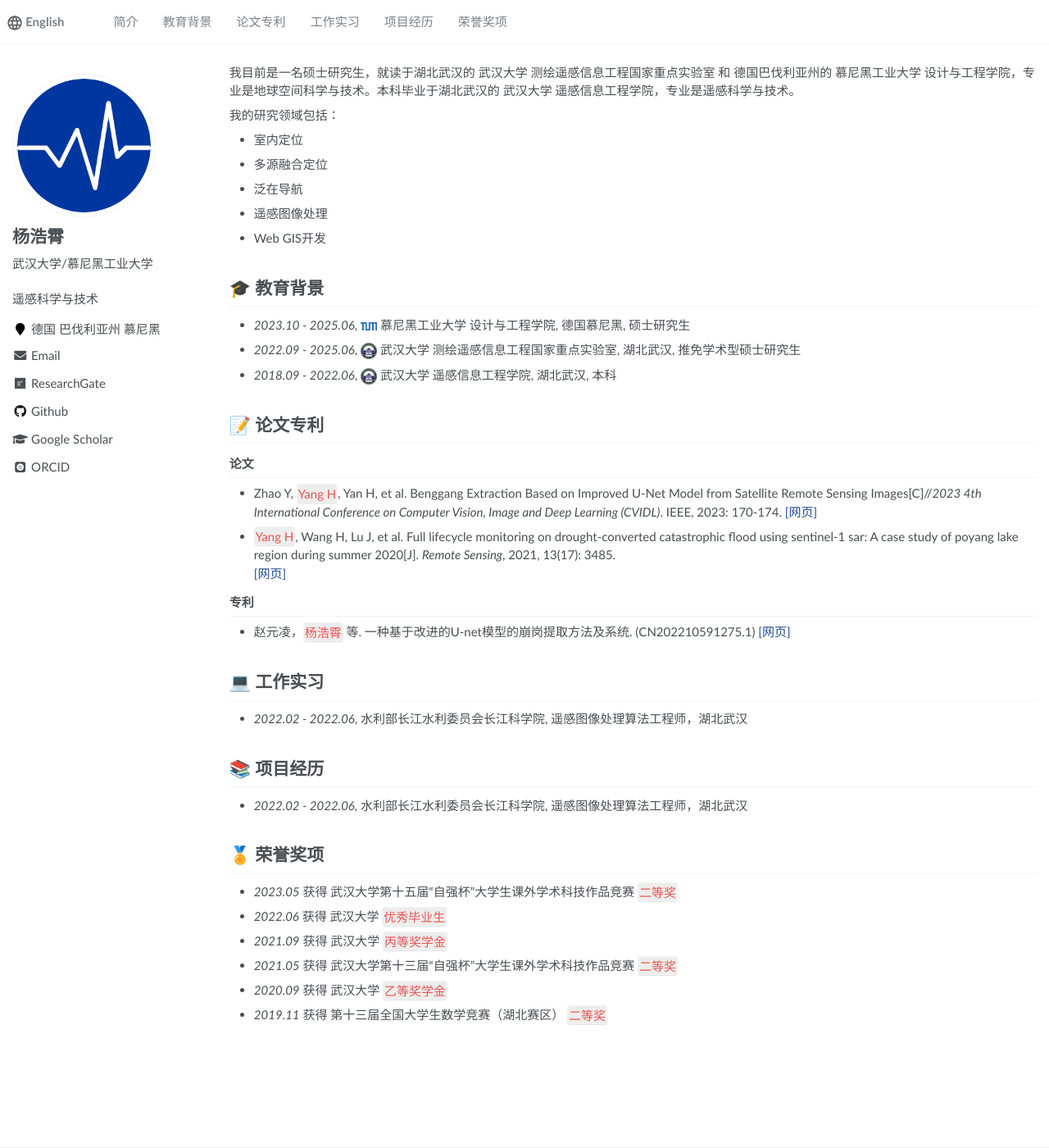
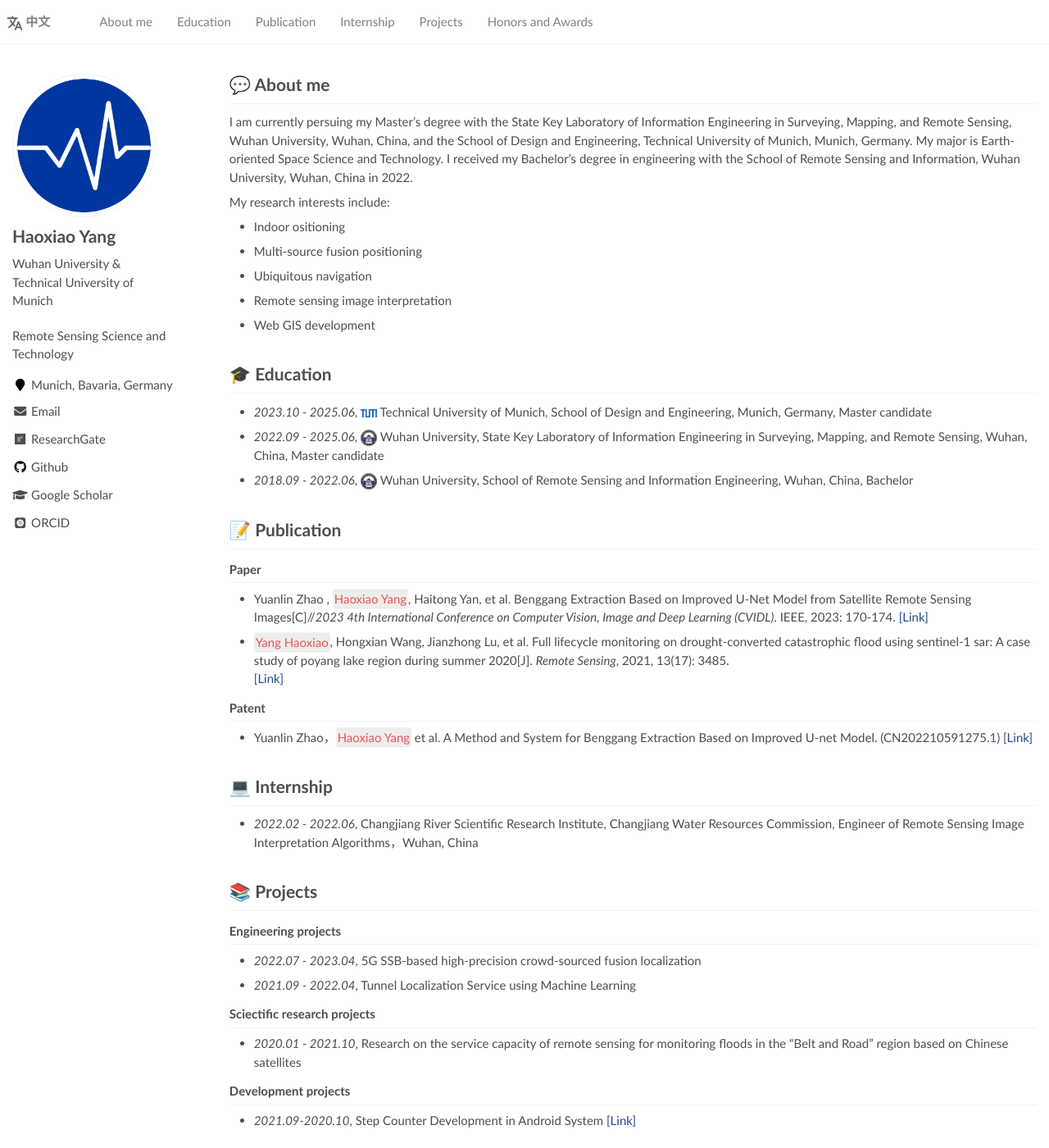
Before and after one commit to GreatBruceYoung/greatbruceyoung.github.io, a Jekyll site: the page built from _pages/about.md, in a window 1280 px wide and 1400 px high. Shown: the whole window at 82% size. Built offline with Jekyll 4.4.1, drawn with Linux system fonts in a browser that asks for light colours; some web fonts are replaced; some of the changed text lies outside the part shown.

```diff
--- a/_config.yml
+++ b/_config.yml
@@ -6,8 +6,8 @@
 # `jekyll serve`. If you change this file, please restart the server process.
 
 # Site Settings
-title                    : "杨浩霄"
-description              : "遥感科学与技术"
+title                    : "Haoxiao Yang"
+description              : "Remote Sensing Science and Technology"
 repository               : "GreatBruceYoung/greatbruceyoung.github.io"
 google_scholar_stats_use_cdn : false
 
@@ -21,10 +21,10 @@ baidu_site_verification  :  # get baidu_site_verification from https://ziyuan.ba
 
 # Site Author
 author:
-  name             : "杨浩霄"
+  name             : "Haoxiao Yang"
   avatar           : "images/android-chrome-512x512.png"
-  bio              : "武汉大学/慕尼黑工业大学"
-  location         : "德国 巴伐利亚州 慕尼黑"
+  bio              : "Wuhan University & Technical University of Munich"
+  location         : "Munich, Bavaria, Germany"
   employer         : #"None"
   pubmed           :
   googlescholar    : "https://scholar.google.com/citations?user=bsoUm7sAAAAJ"
--- a/_data/navigation.yml
+++ b/_data/navigation.yml
@@ -1,19 +1,19 @@
 # main links links
 main:
-  - title: "简介"
-    url: "/zh-cn/#about-me"
+  - title: "About me"
+    url: "/#about-me"
 
-  - title: "教育背景"
-    url: "/zh-cn/#-xl"
+  - title: "Education"
+    url: "/#-xl"
 
-  - title: "论文专利"
-    url: "/zh-cn/#-lwzl"
+  - title: "Publication"
+    url: "/#-lwzl"
 
-  - title: "工作实习"
-    url: "/zh-cn/#-gzsx"
+  - title: "Internship"
+    url: "/#-gzsx"
 
-  - title: "项目经历"
-    url: "/zh-cn/#-xmjl"
+  - title: "Projects"
+    url: "/#-xmjl"
 
-  - title: "荣誉奖项"
-    url: "/zh-cn/#-ryjx"
+  - title: "Honors and Awards"
+    url: "/#-ryjx"
--- a/_includes/masthead.html
+++ b/_includes/masthead.html
@@ -6,7 +6,7 @@
         <ul class="visible-links">
           <li class="masthead__menu-item masthead__menu-item--lg masthead__menu-home-item">
             <a href="https://greatbruceyoung.github.io" target="_self">
-              <img class="svg" src="/images/en.svg" width="20pt"> English</a>
+              <img class="svg" src="/images/cn.svg" width="20pt"> 中文</a>
           </li>
           {% for link in site.data.navigation.main %}
             <li class="masthead__menu-item"><a href="{{ domain }}{{ link.url }}">{{ link.title }}</a></li>
--- a/_pages/about.md
+++ b/_pages/about.md
@@ -17,54 +17,69 @@ redirect_from:
 
 <span class='anchor' id='about-me'></span>
 
-我目前是一名硕士研究生，就读于湖北武汉的 武汉大学 测绘遥感信息工程国家重点实验室 和 德国巴伐利亚州的 慕尼黑工业大学 设计与工程学院，专业是地球空间科学与技术。本科毕业于湖北武汉的 武汉大学 遥感信息工程学院，专业是遥感科学与技术。
+# 💬 About me
 
-我的研究领域包括：
-- 室内定位
-- 多源融合定位
-- 泛在导航
-- 遥感图像处理
-- Web GIS开发
+I am currently persuing my Master's degree with the State Key Laboratory of Information Engineering in Surveying, Mapping, and Remote Sensing, Wuhan University, Wuhan, China, and the School of Design and Engineering, Technical University of Munich, Munich, Germany. My major is Earth-oriented Space Science and Technology. I received my Bachelor's degree in engineering with the School of Remote Sensing and Information, Wuhan University, Wuhan, China in 2022.
+
+My research interests include:
+- Indoor ositioning
+- Multi-source fusion positioning
+- Ubiquitous navigation
+- Remote sensing image interpretation
+- Web GIS development
 
 <span class='anchor' id='-xl'></span>
 
-# 🎓 教育背景
-- *2023.10 - 2025.06*, <a href="https://www.tum.de/"><img class="svg" src="/images/Technical_University_of_Munich_Logo.png" width="20pt"></a> 慕尼黑工业大学 设计与工程学院, 德国慕尼黑, 硕士研究生
-- *2022.09 - 2025.06*, <a href="https://www.whu.edu.cn/"><img class="svg" src="/images/Wuhan_University_Logo.png" width="20pt"></a> 武汉大学 测绘遥感信息工程国家重点实验室, 湖北武汉, 推免学术型硕士研究生
-- *2018.09 - 2022.06*, <a href="https://www.whu.edu.cn/"><img class="svg" src="/images/Wuhan_University_Logo.png" width="20pt"></a> 武汉大学 遥感信息工程学院, 湖北武汉, 本科
+# 🎓 Education
+- *2023.10 - 2025.06*, <a href="https://www.tum.de/"><img class="svg" src="/images/Technical_University_of_Munich_Logo.png" width="20pt"></a> Technical University of Munich, School of Design and Engineering, Munich, Germany, Master candidate
+- *2022.09 - 2025.06*, <a href="https://www.whu.edu.cn/"><img class="svg" src="/images/Wuhan_University_Logo.png" width="20pt"></a> Wuhan University, State Key Laboratory of Information Engineering in Surveying, Mapping, and Remote Sensing, Wuhan, China, Master candidate
+- *2018.09 - 2022.06*, <a href="https://www.whu.edu.cn/"><img class="svg" src="/images/Wuhan_University_Logo.png" width="20pt"></a> Wuhan University, School of Remote Sensing and Information Engineering, Wuhan, China, Bachelor
 
 <span class='anchor' id='-lwzl'></span>
 
-# 📝 论文专利
-### 论文
+# 📝 Publication
+### Paper
 ---
-- Zhao Y, `Yang H`, Yan H, et al. Benggang Extraction Based on Improved U-Net Model from Satellite Remote Sensing Images[C]//*2023 4th International Conference on Computer Vision, Image and Deep Learning (CVIDL)*. IEEE, 2023: 170-174.
-[[网页]](https://ieeexplore.ieee.org/abstract/document/10167177)
+- Yuanlin Zhao , `Haoxiao Yang`, Haitong Yan, et al. Benggang Extraction Based on Improved U-Net Model from Satellite Remote Sensing Images[C]//*2023 4th International Conference on Computer Vision, Image and Deep Learning (CVIDL)*. IEEE, 2023: 170-174.
+[[Link]](https://ieeexplore.ieee.org/abstract/document/10167177)
 
-- `Yang H`, Wang H, Lu J, et al. Full lifecycle monitoring on drought-converted catastrophic flood using sentinel-1 sar: A case study of poyang lake region during summer 2020[J]. *Remote Sensing*, 2021, 13(17): 3485.
-[[网页]](https://www.mdpi.com/2072-4292/13/17/3485)
+- `Yang Haoxiao`, Hongxian Wang, Jianzhong Lu, et al. Full lifecycle monitoring on drought-converted catastrophic flood using sentinel-1 sar: A case study of poyang lake region during summer 2020[J]. *Remote Sensing*, 2021, 13(17): 3485.
+[[Link]](https://www.mdpi.com/2072-4292/13/17/3485)
 
-### 专利
+### Patent
 ---
-- 赵元凌，`杨浩霄` 等. 一种基于改进的U-net模型的崩岗提取方法及系统. (CN202210591275.1)
-[[网页]](https://www.drugfuture.com/cnpat/cn_patent.asp)
+- Yuanlin Zhao，`Haoxiao Yang` et al. A Method and System for Benggang Extraction Based on Improved U-net Model. (CN202210591275.1)
+[[Link]](https://www.drugfuture.com/cnpat/cn_patent.asp)
 
 <span class='anchor' id='-gzsx'></span>
 
-# 💻 工作实习
-- *2022.02 - 2022.06*, 水利部长江水利委员会长江科学院, 遥感图像处理算法工程师，湖北武汉
+# 💻 Internship
+- *2022.02 - 2022.06*, Changjiang River Scientific Research Institute, Changjiang Water Resources Commission, Engineer of Remote Sensing Image Interpretation Algorithms，Wuhan, China
 
 <span class='anchor' id='-xmjl'></span>
 
-# 📚 项目经历
-- *2022.02 - 2022.06*, 水利部长江水利委员会长江科学院, 遥感图像处理算法工程师，湖北武汉
+# 📚 Projects
+
+### Engineering projects
+---
+- *2022.07 - 2023.04*, 5G SSB-based high-precision crowd-sourced fusion localization
+- *2021.09 - 2022.04*, Tunnel Localization Service using Machine Learning
+
+### Sciectific research projects
+---
+- *2020.01 - 2021.10*, Research on the service capacity of remote sensing for monitoring floods in the "Belt and Road" region based on Chinese satellites
+
+### Development projects
+---
+- *2021.09-2020.10*, Step Counter Development in Android System
+[[Link]](https://github.com/GreatBruceYoung/Step-Counter)
 
 <span class='anchor' id='-ryjx'></span>
 
-# 🏅 荣誉奖项
-- *2023.05* 获得 武汉大学第十五届“自强杯”大学生课外学术科技作品竞赛 `二等奖`
-- *2022.06* 获得 武汉大学 `优秀毕业生`
-- *2021.09* 获得 武汉大学 `丙等奖学金`
-- *2021.05* 获得 武汉大学第十三届“自强杯”大学生课外学术科技作品竞赛 `二等奖`
-- *2020.09* 获得 武汉大学 `乙等奖学金`
-- *2019.11* 获得 第十三届全国大学生数学竞赛（湖北赛区） `二等奖`
+# 🏅 Honors and Awards
+- *2023.05*  `Second Prize` in the Fifteenth "Self-improvement Cup" Extracurricular Academic and Technological Works Competition for Undergraduates, Wuhan University
+- *2022.06* `Outstanding Graduate` of Wuhan University
+- *2021.09* `Third Scholarship` of Wuhan University
+- *2021.05* `Second Prize` in the Thirteenth "Self-improvement Cup" Extracurricular Academic and Technological Works Competition for Undergraduates, Wuhan University
+- *2020.09* `Second Scholarship` of Wuhan University
+- *2019.11* `Second Prize` in Thirteenth National University Student Mathematics Competition (Hubei Province)
```
